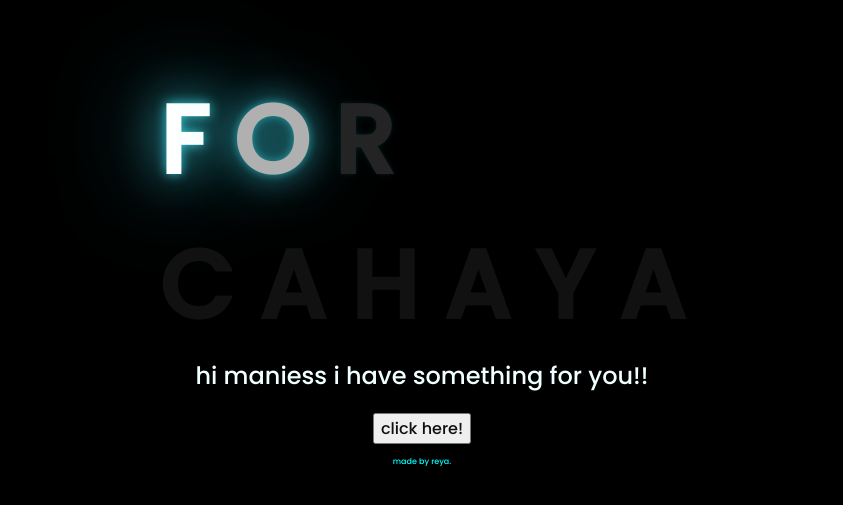
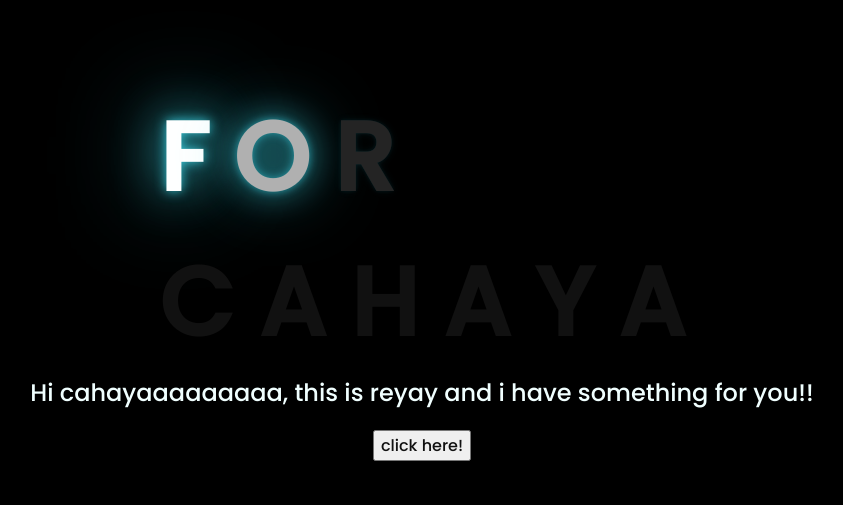
Before and after one commit to yuerez/caya, a plain HTML site: page index.html in a window 1280 px wide. Shown: the part 135-640 px from the top of the page, without its empty margins (226-1069 px from the left). Drawn offline with Linux system fonts and the light colour scheme.

Commit message:
Update index.html

```diff
--- a/index.html
+++ b/index.html
@@ -22,15 +22,13 @@
         <span>A</span>
     </div>
     <div class="description">
-        <span>hi maniess i have something for you!!</span>
+        <span>Hi cahayaaaaaaaaa, this is reyay and i have something for you!!</span>
     </div>
     <div class="button">
         <button>
             <a href="flower.html">click here!</a>
         </button>
     </div>
-    <div class="description2">
-        <span></br>made by reya.</span>
     </div>
 </body>
 </html>
```
